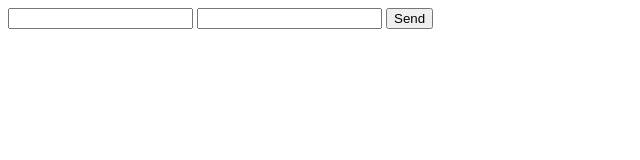
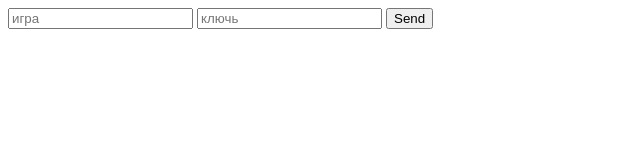
Before and after one commit to ramdomf/forma2g, a plain HTML site: page index.html in a window 1280 px wide. Shown: the full height of the page, 0-640 px from the left. Drawn offline with Linux system fonts and the light colour scheme.

Commit message:
Update index.html

```diff
--- a/index.html
+++ b/index.html
@@ -8,8 +8,8 @@
 </head>
 <body>
     <form action="https://formspree.io/f/xpzoneaz" method="POST">
-        <input type="text" name="game">
-        <input type="text" name="key">
+        <input type="text" name="game" placeholder="игра">
+        <input type="text" name="key" placeholder="ключь">
         <input type="submit" value="Send">
       </form>
 </body>
```
